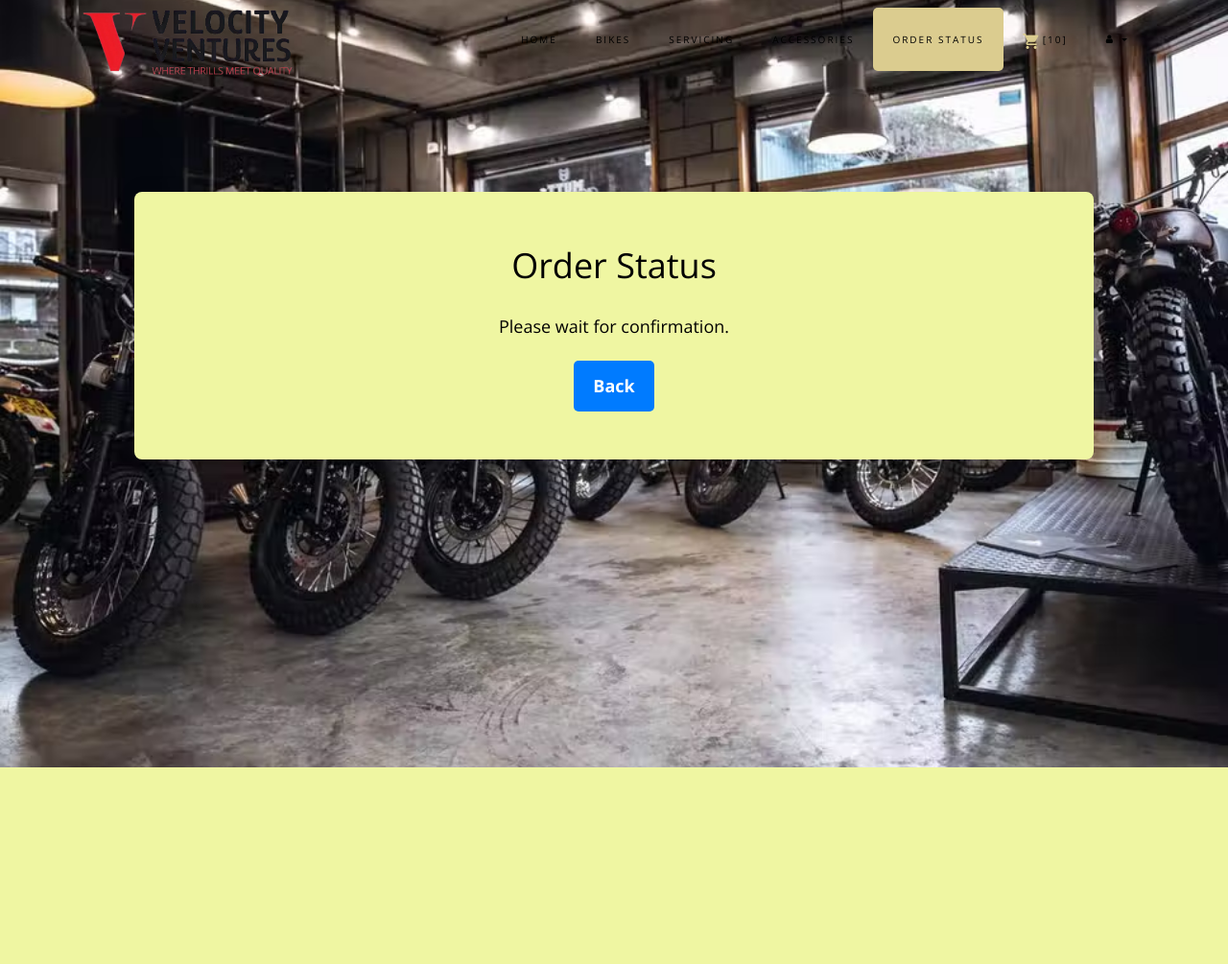
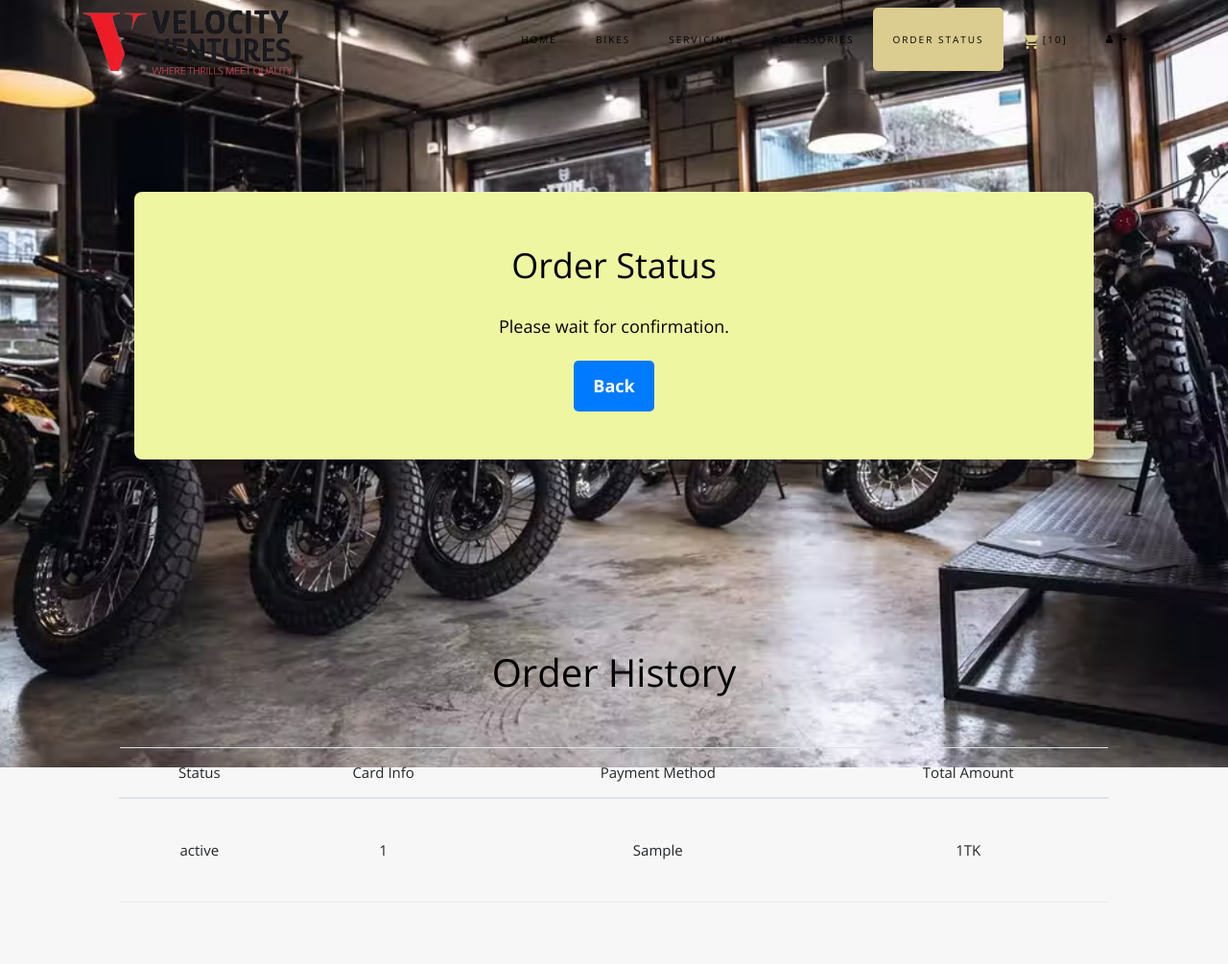
Before and after one commit to shishir3xrd/Velocity-Ventures, a Flask app: page /user/order_status in a window 1280 px wide. Shown: the whole page at 96% size. Before the commit the page ends 800 px from the top, so only its background shows below. Run offline with Flask 3, Linux system fonts and the light colour scheme; the visitor is signed in with stand-in values (Sample User, id 1); a database or web service that is not in the repository returns one stand-in record (values such as "Sample title"); some libraries are stand-ins or nearby versions; some web fonts are replaced.

Commit message:
feat - added cart history to user

```diff
--- a/src/controllers/admin.py
+++ b/src/controllers/admin.py
@@ -236,7 +236,7 @@ def admin_confirm_servicing():
         "status": "Accepted for Servicing"
     }})
     servicing_request = servicing_request_collection.find_one({"_id":ObjectId(servicing_id)})
-    send_servicing_email(mail, servicing_request['user'], "Accepted for Servicing", servicing_request['status'])
+    send_servicing_email(mail, servicing_request['user'], "Accepted for Servicing", servicing_request['submitted_chassis_number'])
     servicing_requests = servicing_request_collection.find()
     # Process cart data to include additional details
     _servicing_requests = []
--- a/src/controllers/user.py
+++ b/src/controllers/user.py
@@ -212,7 +212,9 @@ def order_status():
             message = "Please wait for confirmation."
         cart_items = user.get('cart', {})
         total_quantity = calculate_total_cart_quantity(cart_items)
-        return render_template("order_status.html", message=message,total_quantity=total_quantity)  #total_quantity=total_quantity
+        admin_cart_collection = mongo.db.adminCart
+        all_cart_items = admin_cart_collection.find({"user_id": user_id})
+        return render_template("order_status.html", message=message,total_quantity=total_quantity, cart_items = all_cart_items)  #total_quantity=total_quantity
 
     return "Order data not found"
 
@@ -531,5 +533,24 @@ def checkout():
     return jsonify({"success": True, "message": "Order placed successfully"})
 
 
+@usercontrol.route("/all_orders", methods=['GET'])
+def all_orders():
+    mongo = PyMongo(current_app)
+    if 'email' not in session:
+        return jsonify({"success": False, "message": "Unauthorized access"})
+
+    user = mongo.db.users.find_one({"email": session['email']})
+
+    if not user:
+        return jsonify({"success": False, "message": "User not found"})
+
+    user_id = user["_id"]
+    # user_id = ObjectId('65748c8fd652bdad1e0ccab1')
+    #Retrieve cart data from the adminCart collection
+    admin_cart_collection = mongo.db.adminCart
+    cart_items = admin_cart_collection.find({"user_id": ObjectId(user_id)})
+    # return jsonify(cart_items)
+    return render_template("order_status.html", cart_items=cart_items)
+
 
 # ... (your existing code)
--- a/templates/order_status.html
+++ b/templates/order_status.html
@@ -66,7 +66,55 @@
     <p>{{ message }}</p>
     <a href="{{ url_for('user.dashboard') }}">Back</a>
 </div>
+<section class="py-5 mt-5">
+  <div class="row pt-5">
+      <div class="col-md-8 text-center text-md-start mx-auto">
+          <div class="text-center">
+              <h1 class="display-4 fw-bold mb-5"></h1>
+              <h1 class="display-6 fw-bold mb-5">Order History</h1>
+          </div>
+      </div>
+      <div class="col-12 col-lg-10 mx-auto">
+          <div class="text-center position-relative">
+              <div class="container">
+                  <table class="table">
+                      <thead>
+                          <tr>
+                              <th>Status</th>
+                              <!-- <th>Product list</th> -->
+                              <th>Card Info</th>
+                              <th>Payment Method</th>
+                              <th>Total Amount</th>
+                          </tr>
+                      </thead>
+                      <!-- Inside your table body -->
+                            <tbody>
+                              {% for cart_item in cart_items %}
+                              <tr>
+                                  <td>{{ cart_item.status }}</td>
+                                  <!-- <td>
+                                      {% for product in cart_item.product_list %}
+                                      Product: {{ product.product_name }}<br>
+                                      {% endfor %}
+                                  </td> -->
+                                  <td>{% if cart_item.form_data.get('card_number', '') != "" %}
+                                      {{ cart_item.form_data.card_number }}
+                                  {% else %}
+                                      No data given
+                                  {% endif %}</td>
+                                  <td>{{ cart_item.payment_type }}</td>
+                                  <td>{{ cart_item.total_amount }}TK</td>
 
+                              </tr>
+                              {% endfor %}
+                            </tbody>
+
+                  </table>
+              </div>
+          </div>
+      </div>
+  </div>
+  </section>
 </body>
 <script src="https://code.jquery.com/jquery-3.6.0.min.js"></script>
 <script src="https://cdnjs.cloudflare.com/ajax/libs/popper.js/2.10.2/umd/popper.min.js"></script>
```
Also changed, not shown: server.py (line endings or trailing spaces), 1 other file.
